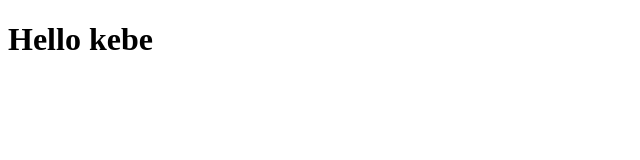
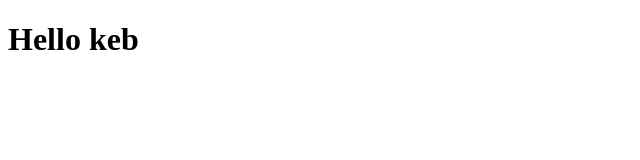
Before and after one commit to Dedeb0/kebede, a plain HTML site: page index.html in a window 1280 px wide. Shown: the full height of the page, 0-640 px from the left. Drawn offline with Linux system fonts and the light colour scheme.

Commit message:
reaname kebede

```diff
--- a/index.html
+++ b/index.html
@@ -6,6 +6,6 @@
     <title>Hello kebede</title>
 </head>
 <body>
-    <h1>Hello kebe</h1>
+    <h1>Hello keb</h1>
 </body>
 </html>
```
